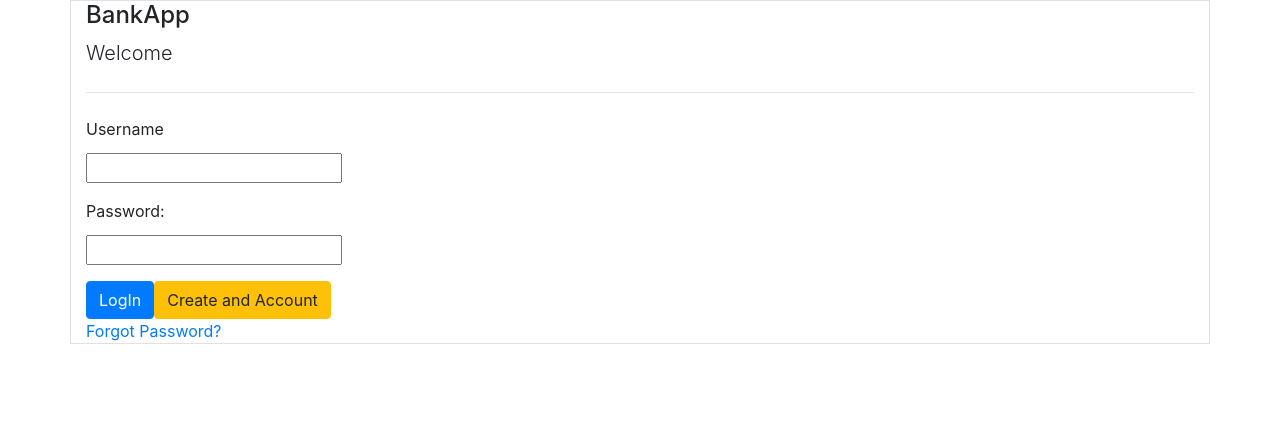
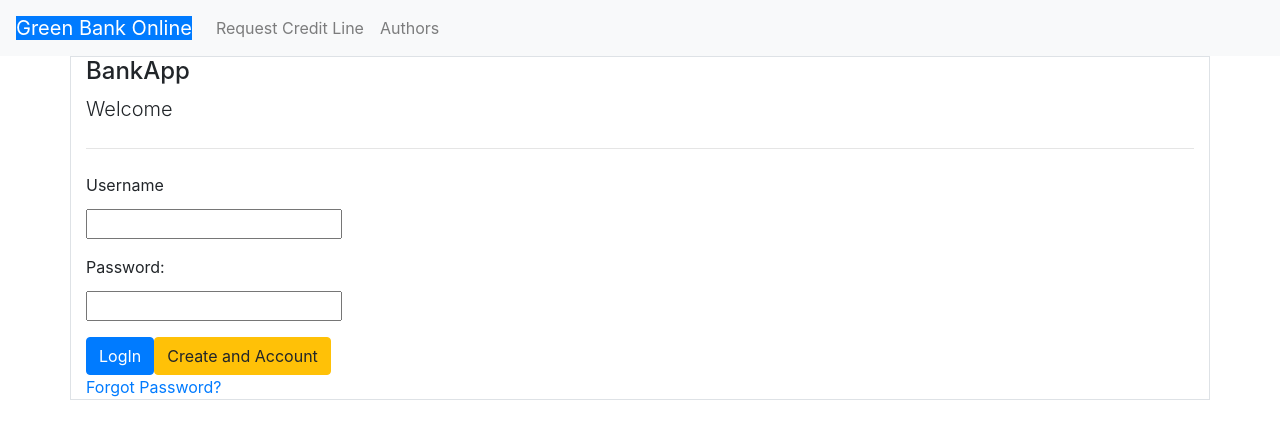
Before and after one commit to tadams0/Project2, an Angular app in the folder PresentationLayer/: page /login in a window 1280 px wide. Shown: the top 438 px of the page. Built offline with nearby package versions, Linux system fonts and the light colour scheme.

Commit message:
Added navbar

```diff
--- a/PresentationLayer/src/app/app.component.html
+++ b/PresentationLayer/src/app/app.component.html
@@ -1 +1,2 @@
+<app-nav-bar></app-nav-bar>
 <router-outlet></router-outlet>
--- a/PresentationLayer/src/app/app.module.ts
+++ b/PresentationLayer/src/app/app.module.ts
@@ -13,6 +13,7 @@ import { UrlService } from './shared/url.service';
 import { CreditRequestComponent } from './core/credit-request/credit-request.component';
 import { CreditRequestListComponent } from './core/credit-request-list/credit-request-list.component';
 import { CreateAccountComponent } from './core/register/create-account.component';
+import { NavBarComponent } from './shared/nav-bar/nav-bar.component';
 
 
 
@@ -23,7 +24,8 @@ import { CreateAccountComponent } from './core/register/create-account.component
     CreditFormComponent,
     CreditRequestComponent,
     CreditRequestListComponent,
-    CreateAccountComponent
+    CreateAccountComponent,
+    NavBarComponent
   ],
   imports: [
     BrowserModule,
--- a/PresentationLayer/src/app/core/credit-request/credit-request.component.html
+++ b/PresentationLayer/src/app/core/credit-request/credit-request.component.html
@@ -1,12 +1,12 @@
 <div class="card" style="width: 20rem;">
   <div class="card-block">
-    <p class="card-text">
+    <p class="card-text" data-toggle="collapse" [attr.data-target]="'#acceptrejectbuttons' + request.id">
       Request ID: {{request.id}} <br>
       APR: {{request.creditAPR}}%<br>
       Created By: {{request.customer.userInfo.firstName}} {{request.customer.userInfo.lastName}}
     </p>
   </div>
-  <div class="card-block">
+  <div id = "acceptrejectbuttons{{request.id}}" class="card-block collapse">
       <input class="btn btn-primary" type="submit" value="Approve" (click)="onApprove()">
       <input class="btn btn-primary" type="submit" value="Reject" (click)="onReject()">
     </div>
--- a/PresentationLayer/src/app/core/nav-bar/nav-bar.component.html
+++ b/PresentationLayer/src/app/shared/nav-bar/nav-bar.component.html
@@ -8,11 +8,11 @@
     <div class="collapse navbar-collapse" id="navbarSupportedContent">
         <ul class="navbar-nav mr-auto">
             <li  class="nav-item">
-                <a *ngIf="route.url!=='/books'" class="nav-link" routerLink="/books">
-                  Books
+                <a *ngIf="route.url!=='/form'" class="nav-link" routerLink="/form">
+                  Request Credit Line
                 </a>
-                <span *ngIf="route.url==='/books'" class="nav-link font-weight-bold">
-                  Books
+                <span *ngIf="route.url==='/form'" class="nav-link font-weight-bold">
+                Request Credit Line
                 </span>
             </li>
             <li *ngIf="isEmployee()" class="nav-item">
@@ -32,9 +32,5 @@
                 <a class="nav-link" routerLink="/purch">Purchase History</a>
             </li>
         </ul>
-
-    <app-login></app-login>
     </div>
   </nav>
-
-  <router-outlet></router-outlet>
--- a/PresentationLayer/src/app/core/nav-bar/nav-bar.component.ts
+++ b/PresentationLayer/src/app/shared/nav-bar/nav-bar.component.ts
@@ -1,10 +1,6 @@
 import { Component, OnInit } from '@angular/core';
 import { Router } from '@angular/router';
-<<<<<<< HEAD
-import { UserService } from 'C:/Users/andre/Project2/PresentationLayer/src/app/shared/user.service';
-=======
 import { UserService } from 'src/app/shared/user.service';
->>>>>>> 013065532a90eb885157cb13243db06c5fc5966a
 
 @Component({
   selector: 'app-nav-bar',
@@ -12,7 +8,7 @@ import { UserService } from 'src/app/shared/user.service';
   styleUrls: ['./nav-bar.component.css']
 })
 export class NavBarComponent implements OnInit {
-  title = 'Richard\'s BookStore';
+  title = 'Green Bank Online';
 
   constructor( public route: Router, private userService: UserService) { }
 
```
Also changed, not shown: PresentationLayer/src/app/shared/nav-bar/nav-bar.component.css (added), 1 other file (tests, documents, lock files or other folders).
